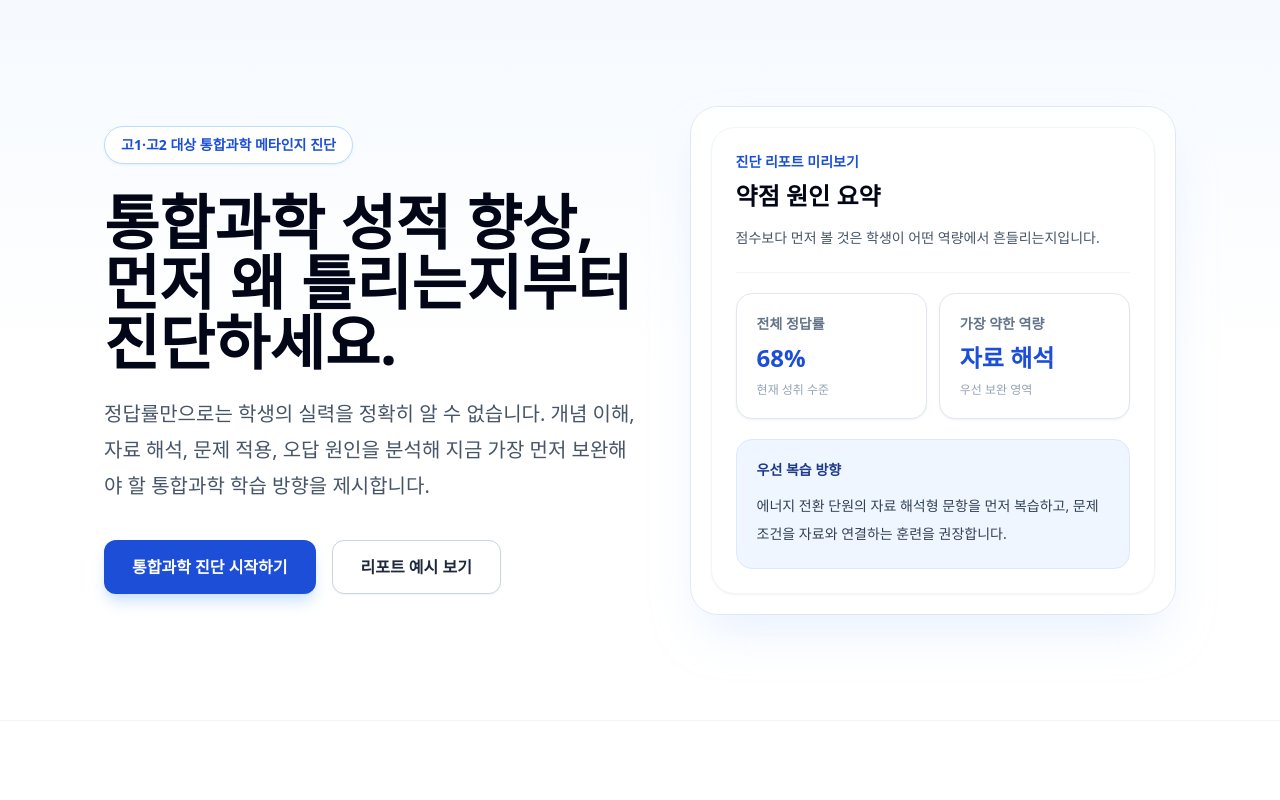
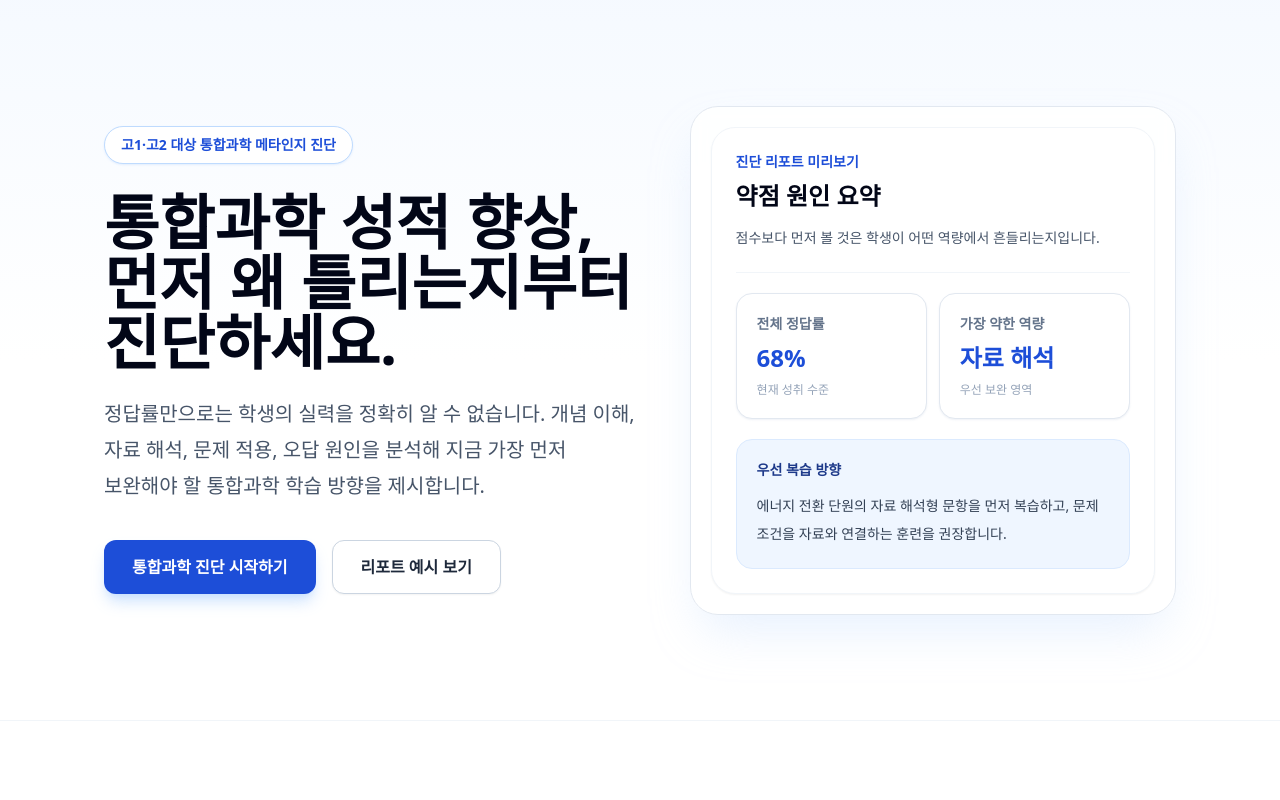
Before and after one commit to jungsikjkim04/science, a Next.js app: page / in a window 1280 px wide. Shown: the top 800 px of the page. Built offline with nearby package versions, Linux system fonts and the light colour scheme.

Commit message:
Polish landing page typography

```diff
--- a/app/globals.css
+++ b/app/globals.css
@@ -14,4 +14,11 @@ html {
 body {
   margin: 0;
   background: #ffffff;
+  word-break: keep-all;
+  text-rendering: optimizeLegibility;
 }
+
+p,
+li {
+  overflow-wrap: break-word;
+}
```
